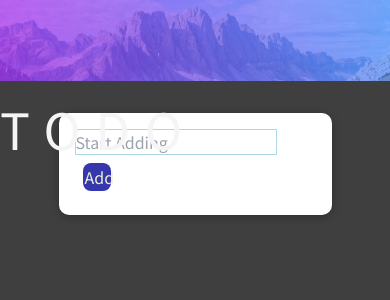
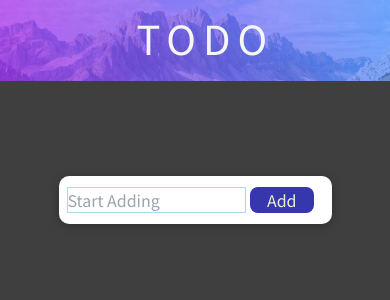
Before and after one commit to Rahul170695/ToDo-react, a React (Create React App) app: page / in a window 390 px wide. Shown: the top 300 px of the page. Built offline with nearby package versions, Linux system fonts and the light colour scheme.

Commit message:
img added and website made responsive

```diff
--- a/src/App.module.css
+++ b/src/App.module.css
@@ -5,6 +5,6 @@
     margin-bottom: 10px;
 } */
 
-.content {
+/* .content {
     position: relative;
-}
+} */
--- a/src/Components/Header.js
+++ b/src/Components/Header.js
@@ -7,10 +7,10 @@ const Header = () => {
       // <div className={classes.heading} >
       //   <h1 className={classes.content} >TODO</h1>
       // </div>
-      <>
-      <img src={image} alt="TODO" className={classes.image} />
+      <div className={classes.parentTitle} >
+      <img src={image} alt="TODO"/>
         <h1 className={classes.title} >TODO</h1>
-        </>
+        </div>
     );
   }
 
--- a/src/Components/Header.module.css
+++ b/src/Components/Header.module.css
@@ -15,22 +15,37 @@ h1 {
     padding: 0.5rem;
     border-radius: 0.5rem;
 } */
-.image {
+
+.parentTitle{
+    position: relative;
+}
+
+
+/* .image {
     display: flex;
     justify-content: space-between;
     align-items: center;
     margin-bottom: 10px;
-    position: relative;
-}
+} */
 
 .title {
-    position: fixed;
+    position: absolute;
     font-size: 50px;
     color: whitesmoke;
     letter-spacing: 15px;
-    width: 50%;
-    height: 20%;
-    z-index: 5;
+    top: 6rem;
+    left: 40%;
+    right: 40%;
+}
 
-
-}
+@media (max-width: 600px) {
+    .title {
+        position: absolute;
+        font-size: 40px;
+        color: whitesmoke;
+        letter-spacing: 7px;
+        top: 0.5rem;
+        left: 35%;
+        right: 35%;
+    }
+  }
--- a/src/Components/ToDoContainer.js
+++ b/src/Components/ToDoContainer.js
@@ -35,7 +35,8 @@ const ToDoContainer = (props) => {
         <form onSubmit={ToDoAddHandler} >
             <input type="text" placeholder="Start Adding"
              onChange={InputAddHandler}
-             value={inputAdd} />
+             value={inputAdd}
+             maxlength="60"/>
             <button type="submit" disabled={!isValid} >{props.editTask? "Update" : "Add"}</button>
         </form>
         </Card>
--- a/src/Components/ToDoContainer.module.css
+++ b/src/Components/ToDoContainer.module.css
@@ -2,8 +2,11 @@
     margin: 2rem auto;
     padding: 1rem;
     width: 70%;
-    position: relative;
-}
+    position: absolute;
+    top:13rem;
+    left:2rem;
+    right: 2rem;
+    }
 
 .card input{
     display: inline-block;
@@ -25,3 +28,37 @@
     outline: none;
     background-color: ivory;
 }
+
+@media (max-width: 600px){
+    .card {
+        margin: 1rem auto;
+        padding: 0.5rem;
+        width: 70%;
+        position: absolute;
+        top: 10rem;
+        left:2rem;
+        right: 2rem;
+    }
+
+    .card input{
+        display: inline-block;
+        width: 70%;
+        border: 1px solid lightblue;
+    }
+
+    .card button{
+         margin: 0.2rem;
+         padding: 1px;
+         background-color: rgb(54, 54, 173);
+         border-radius: 0.5rem;
+         width: 25%;
+         color: rgb(235, 240, 210);
+    }
+
+    .card input:focus{
+        border: 1px solid blue;
+        outline: none;
+        background-color: ivory;
+    }
+
+}
--- a/src/Components/ToDoList.module.css
+++ b/src/Components/ToDoList.module.css
@@ -2,6 +2,10 @@
     width:75%;
     margin: 1rem auto;
     padding: 1rem;
+    position: absolute;
+    left: 2rem;
+    right: 3rem;
+    top: 21rem;
 }
 .lists{
     border: 1px solid black ;
@@ -43,3 +47,47 @@ cursor: pointer;
     display: flex;
     justify-content: flex-end;
 }
+
+@media(max-width: 700px){
+    .card {
+        width:75%;
+        margin: 1rem auto;
+        padding: 1rem;
+        position: absolute;
+        left: 3rem;
+        right: 3rem;
+        top: 13rem;
+    }
+    .lists{
+        border: 1px solid black ;
+        padding: 3px;
+        margin: 3px;
+        background-color: whitesmoke;
+        border-radius: 5px;
+        list-style: none;
+    }
+
+    .list{
+        border: 1px solid lightblue;
+        padding: 3px;
+        width: 80%;
+        display: inline-block;
+
+    }
+
+    .delete{
+    margin: 2px;
+    padding: 0;
+    cursor: pointer;
+    }
+
+    .editIcon{
+        cursor: pointer;
+    }
+
+    .clearCard{
+        display: flex;
+        justify-content: flex-end;
+    }
+
+}
--- a/src/UI/ErrorModal.module.css
+++ b/src/UI/ErrorModal.module.css
@@ -44,3 +44,14 @@
     font-weight: bolder;
     margin-bottom: 1rem;
 }
+
+@media(max-width:600px){
+    .card button{
+        margin-top: 0.5rem;
+        padding: 1px;
+        background-color: rgb(54, 54, 173);
+        border-radius: 0.5rem;
+        width: 25%;
+        color: rgb(235, 240, 210);
+    }
+}
```
